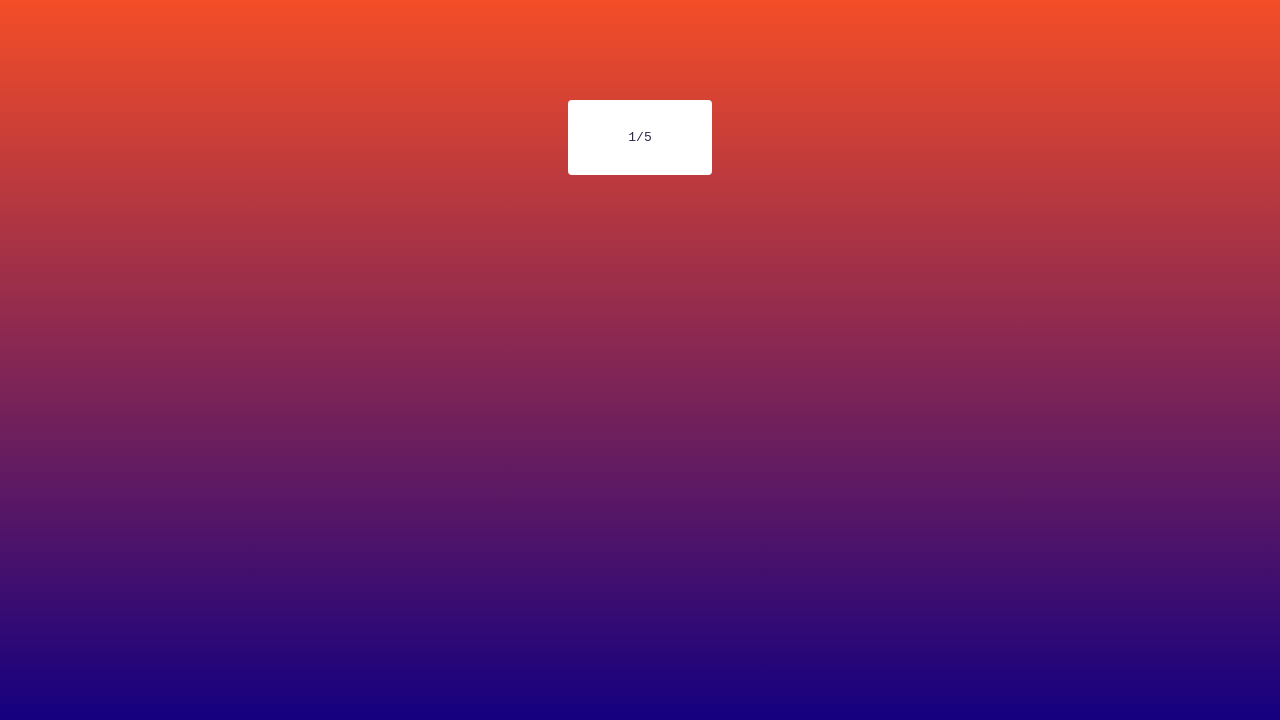
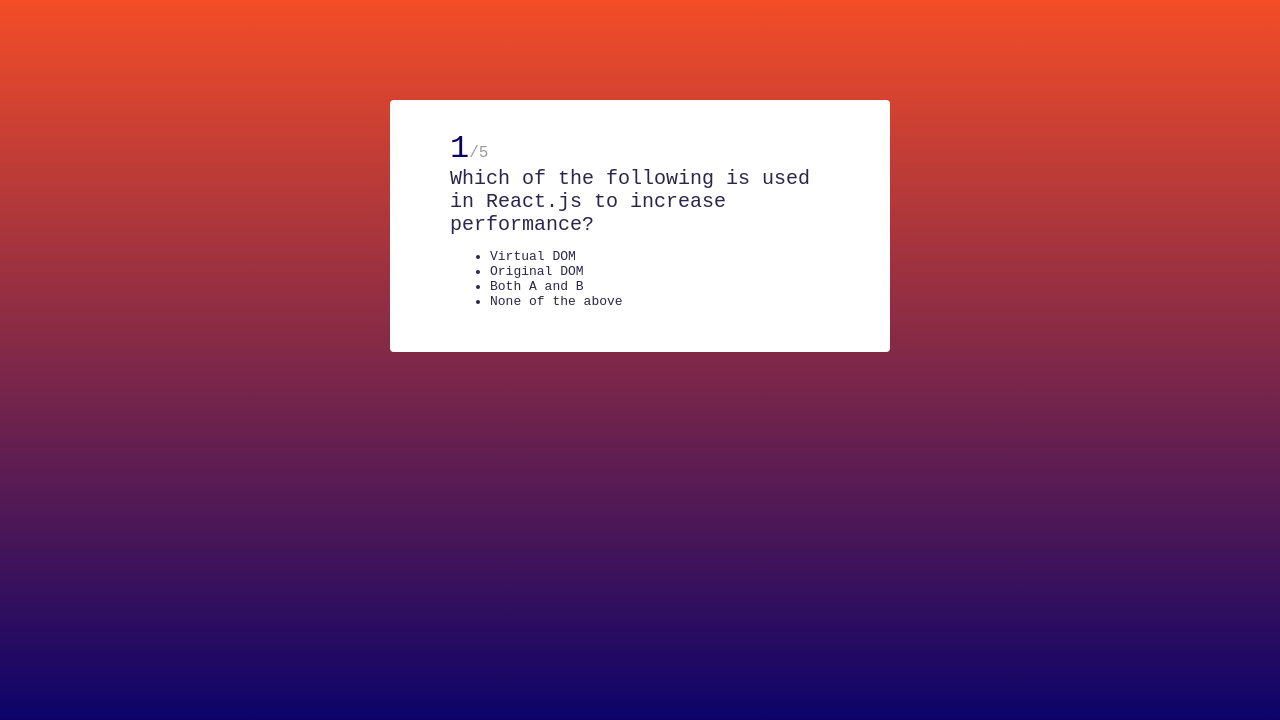
Before and after one commit to khattab2023/Quiz-App, a React (Vite) app: page / in a window 1280 px wide. Shown: the top 720 px of the page. Built offline with nearby package versions, Linux system fonts and the light colour scheme.

Commit message:
add variablee & function for frist questions and answer

```diff
--- a/src/Quiz.jsx
+++ b/src/Quiz.jsx
@@ -3,13 +3,35 @@
 
 const Quiz = ({ questions }) => {
   const [currentQuestion, setcurrentQuestion] = useState(0);
-
+  const [answerIdx, setAnswerIdx] = useState(null);
+  const [answer, setAnswer] = useState(null);
   const { question, choices, correctAnswer } = questions[currentQuestion];
-
+  const onAnswerClick = (answer, index) => {
+    setAnswerIdx(index);
+    if(answer === correctAnswer ) {
+      setAnswer(true)
+    }else{
+      setAnswer(false)
+    }
+  }
   return <div className="quiz-container">
       <>
         <span className="active-question-no">{currentQuestion + 1}</span>
         <span className="total-question">/{questions.length}</span>
+        <h2>{question}</h2>
+        <ul>
+          {
+            choices.map((answer, index) => (
+              <li
+              onClick={() => onAnswerClick(answer, index)}
+              key={answer}
+              className={answerIdx === index  ? "selected-answer" : null}
+              >
+                {answer}
+              </li>
+            ))
+          }
+        </ul>
       </>
     </div>;
 };
--- a/src/index.css
+++ b/src/index.css
@@ -1,6 +1,6 @@
 body {
   font-family: monospace;
-  background: linear-gradient(0deg, #150080 10%, #f44d27);
+  background: linear-gradient(0deg, #0c0369 10%, #f44d27);
   color: #2d264b;
   display: flex;
   justify-content: center;
@@ -10,10 +10,25 @@
 }
 
 .quiz-container {
-  width: 500ox;
+  width: 500px;
   background: #ffffff;
   border-radius: 4px;
   margin-top: 100px;
   padding: 30px 60px;
   box-sizing: border-box;
+}
+.quiz-container .active-question-no {
+  font-size: 32px;
+  font-weight: 500;
+  color: #0c0369;
+}
+.quiz-container .total-question {
+  font-size: 16px;
+  font-weight: 500;
+  color: #9c9c9c;
+}
+.quiz-container h2 {
+  font-size: 20px;
+  font-weight: 500;
+  margin: 0;
 }/*# sourceMappingURL=index.css.map */
--- a/src/index.scss
+++ b/src/index.scss
@@ -1,4 +1,4 @@
-$primary: #150080;
+$primary: #0c0369;
 $accent: #f44d27;
 $bg: #ffffff;
 $bg-accent: #e7e8e9;
@@ -17,11 +17,26 @@
 }
 
 .quiz-container {
-    width: 500ox;
+    width: 500px;
     background: $bg;
     border-radius: 4px;
     margin-top: 100px;
     padding:30px 60px;
     box-sizing: border-box;
 
+    .active-question-no {
+        font-size:32px ;
+        font-weight: 500;
+        color: $primary;
+    }
+    .total-question{
+        font-size:16px ;
+        font-weight: 500;
+        color: $disabled;
+    }
+    h2{
+        font-size: 20px;
+        font-weight: 500;
+        margin: 0;
+    }
 }
```
Also changed, not shown: 1 other file (tests, documents, lock files or other folders).
